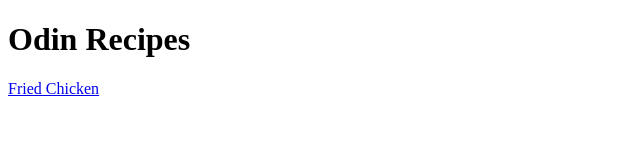
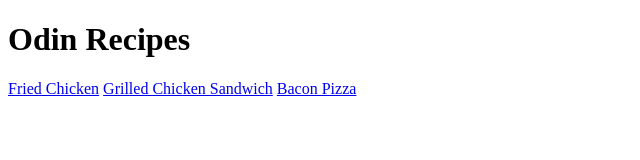
Before and after one commit to ComputisClark/odin-recipes, a plain HTML site: page index.html in a window 1280 px wide. Shown: the whole page, without its empty margins (0-640 px from the left). Drawn offline with Linux system fonts and the light colour scheme.

Commit message:
Update menu all recipes

```diff
--- a/index.html
+++ b/index.html
@@ -10,6 +10,8 @@
         <h1>Odin Recipes</h1>
 
         <a href="recipes/friedChicken.html">Fried Chicken</a>
+        <a href="recipes/grilledChknSand.html">Grilled Chicken Sandwich</a>
+        <a href="recipes/baconPizza.html">Bacon Pizza</a>
 
     </body>
 
```
